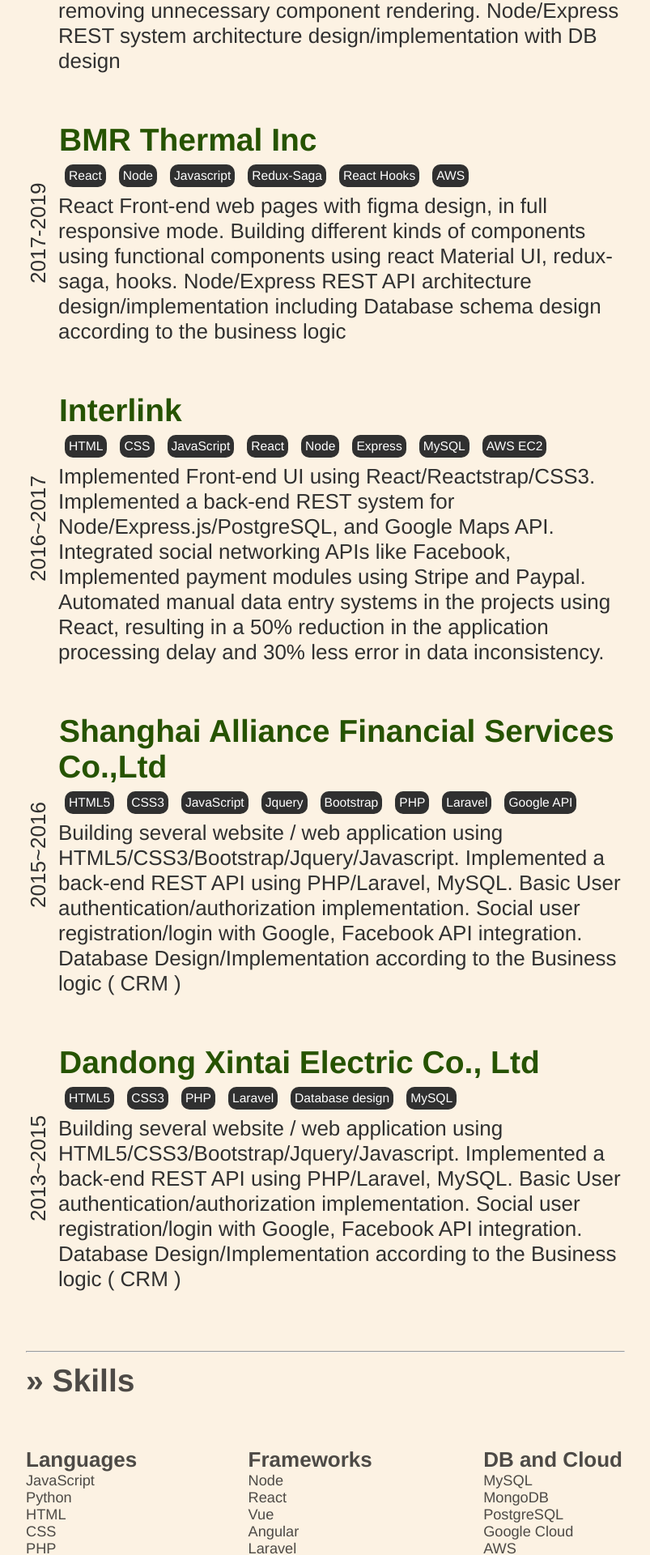
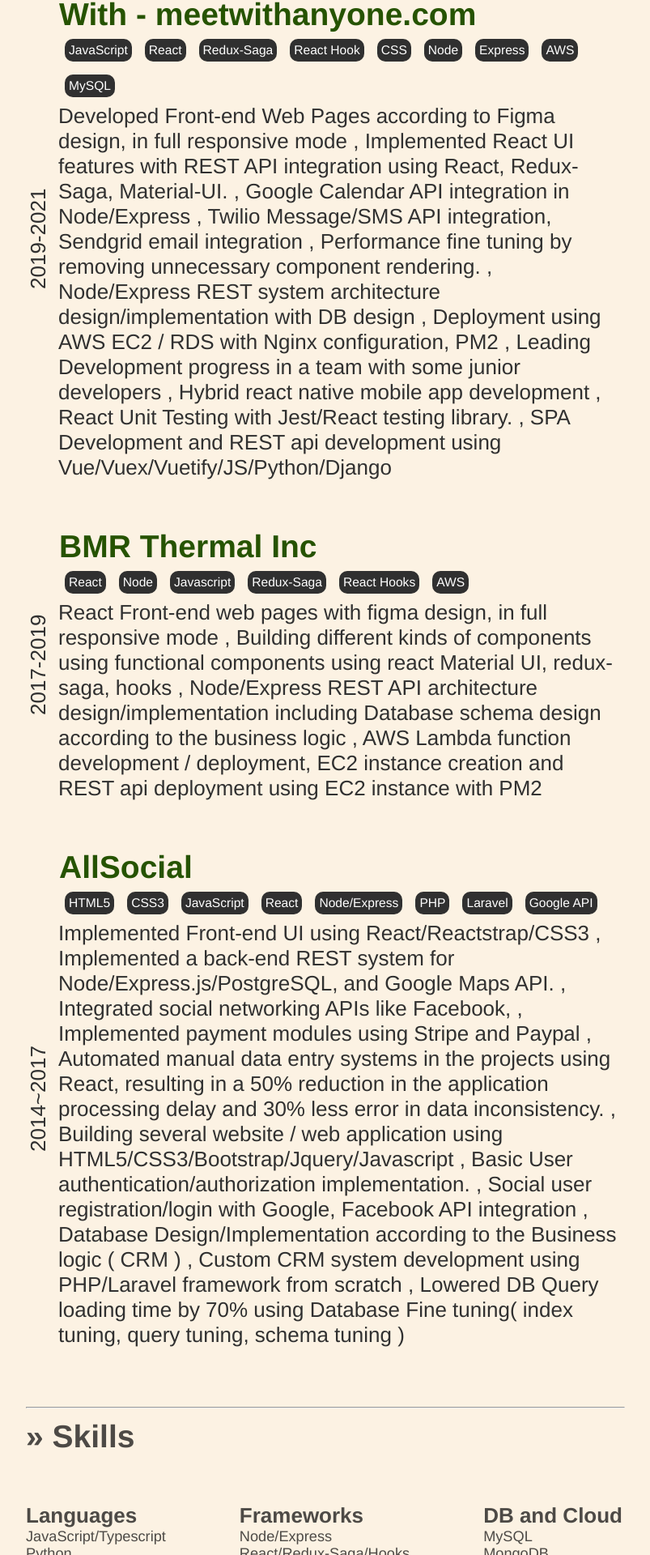
Before and after one commit to pureworldnew/personal-react-web, a React (Create React App) app: page / in a window 1280 px wide. Shown: the part 854-2774 px from the top of the page at 81% size, without its empty margins (238-1041 px from the left). Built offline with nearby package versions, Linux system fonts and the light colour scheme.

Commit message:
udpate profile

```diff
--- a/src/components/experience.js
+++ b/src/components/experience.js
@@ -22,29 +22,24 @@
           <h2>&#187; Experience</h2>
         </div>
         <Job
+          co="Sky Republic Inc"
+          title="Contract - Senior Software developer"
+          date="Nov 2021 - Jan 2022"
+        />
+        <Job
           co="With - meetwithanyone.com"
           title="Full time - MERN stack Developer"
-          date="Apr 2019 - Nov 2021"
+          date="Apr 2019 - Oct 2021"
         />
         <Job
           co="BMR Thermal Inc"
           title="Contract - MERN stack Developer"
-          date="Apr 2017 - Mar 2019"
+          date="May 2017 - Mar 2019"
         />
         <Job
-          co="Interlink"
-          title="Contract - React/Node Developer"
-          date="Feb 2016 - Apr 2017"
-        />
-        <Job
-          co="Shanghai Alliance Financial Services Co.,Ltd"
-          title="Contract - Javascript Developer"
-          date="Apr 2015 - Feb 2016"
-        />
-        <Job
-          co="Dandong Xintai Electric Co., Ltd"
-          title="Contract - Software Engineer"
-          date="Feb 2013 - Apr 2015"
+          co="AllSocial"
+          title="Contract - Full stack Developer"
+          date="Feb 2014 - Apr 2017"
         />
       </div>
     );
--- a/src/components/section.js
+++ b/src/components/section.js
@@ -37,6 +37,30 @@
           <hr />
           <h2>&#187; Projects</h2>
         </div>
+
+        <div id="section">
+          <div id="date">
+            <Date date="2021~2022" />
+          </div>
+          <div>
+            <Title name="Sky Republic Inc" link="https://www.skyrepublic.com" />
+            <div id="labels">
+              <Label label="HTML" />
+              <Label label="CSS" />
+              <Label label="Typescript" />
+              <Label label="React/Redux-Saga/Hooks" />
+              <Label label="Node/Express" />
+              <Label label="Express" />
+              <Label label="Azure AD" />
+              <Label label="AWS Cognito" />
+            </div>
+            <Desc
+              desc="Migration from AWS Cognito User Auth into Azure AD Auth, Front-end page development in Typescript/React/Redux-Saga/Hooks/, Back-end REST api management with Auth middleware creation in Node/Express
+"
+            />
+          </div>
+        </div>
+
         <div id="section">
           <div id="date">
             <Date date="2019-2021" />
@@ -44,7 +68,7 @@
           <div>
             <Title
               name="With - meetwithanyone.com"
-              link="https://meetwithdev.com/"
+              link="https://meetwithanyone.com/"
             />
             <div id="labels">
               <Label label="JavaScript" />
@@ -58,8 +82,18 @@
               <Label label="MySQL" />
             </div>
             <Desc
-              desc="Developed Front-end Web Pages according to Figma design, in full responsive mode. Implemented React UI features with REST API integration using React, Redux-Saga, Material-UI. Created several React components with Recharts that support interactive visualizations of data projections
-and analysis. Performance fine tuning by removing unnecessary component rendering. Node/Express REST system architecture design/implementation with DB design"
+              desc="Developed Front-end Web Pages according to Figma design, in full responsive mode
+,	Implemented React UI features with REST API integration using React, Redux-Saga, Material-UI.
+,	Google Calendar API integration in Node/Express
+,	Twilio Message/SMS API integration, Sendgrid email integration
+,	Performance fine tuning by removing unnecessary component rendering.
+,	Node/Express REST system architecture design/implementation with DB design
+,	Deployment using AWS EC2 / RDS with Nginx configuration, PM2
+,	Leading Development progress in a team with some junior developers
+,	Hybrid react native mobile app development
+,	React Unit Testing with Jest/React testing library.
+,	SPA Development and REST api development using Vue/Vuex/Vuetify/JS/Python/Django
+"
             />
           </div>
         </div>
@@ -79,77 +113,45 @@
               <Label label="AWS" />
             </div>
             <Desc
-              desc="React Front-end web pages with figma design, in full responsive mode. Building different kinds of components using functional components using react Material UI, redux-saga,
-              hooks. Node/Express REST API architecture design/implementation including Database schema design according
-              to the business logic"
+              desc="React Front-end web pages with figma design, in full responsive mode
+,	Building different kinds of components using functional components using react Material UI, redux-saga, hooks
+,	Node/Express REST API architecture design/implementation including Database schema design according to the business logic
+,	AWS Lambda function development / deployment, EC2 instance creation and REST api deployment using EC2 instance with PM2
+"
             />
           </div>
         </div>
 
         <div id="section">
           <div id="date">
-            <Date date="2016~2017" />
+            <Date date="2014~2017" />
           </div>
           <div>
-            <Title name="Interlink" link="https://www.strings.app/" />
-            <div id="labels">
-              <Label label="HTML" />
-              <Label label="CSS" />
-              <Label label="JavaScript" />
-              <Label label="React" />
-              <Label label="Node" />
-              <Label label="Express" />
-              <Label label="MySQL" />
-              <Label label="AWS EC2" />
-            </div>
-            <Desc
-              desc="Implemented Front-end UI using React/Reactstrap/CSS3. Implemented a back-end REST system for Node/Express.js/PostgreSQL, and Google Maps API. Integrated social networking APIs like Facebook, Implemented payment modules using Stripe and Paypal. Automated manual data entry systems in the projects using React, resulting in a 50% reduction in the
-application processing delay and 30% less error in data inconsistency."
-            />
-          </div>
-        </div>
-
-        <div id="section">
-          <div id="date">
-            <Date date="2015~2016" />
-          </div>
-          <div>
-            <Title
-              name="Shanghai Alliance Financial Services Co.,Ltd"
-              link="https://www.sail-fs.com/en/"
-            />
+            <Title name="AllSocial" link="allsocial.com" />
             <div id="labels">
               <Label label="HTML5" />
               <Label label="CSS3" />
               <Label label="JavaScript" />
-              <Label label="Jquery" />
-              <Label label="Bootstrap" />
+              <Label label="React" />
+              <Label label="Node/Express" />
               <Label label="PHP" />
               <Label label="Laravel" />
               <Label label="Google API" />
             </div>
-            <Desc desc="Building several website / web application using HTML5/CSS3/Bootstrap/Jquery/Javascript. Implemented a back-end REST API using PHP/Laravel, MySQL. Basic User authentication/authorization implementation. Social user registration/login with Google, Facebook API integration. Database Design/Implementation according to the Business logic ( CRM )" />
-          </div>
-        </div>
-
-        <div id="section">
-          <div id="date">
-            <Date date="2013~2015" />
-          </div>
-          <div>
-            <Title
-              name="Dandong Xintai Electric Co., Ltd"
-              link="https://www.sail-fs.com/en/"
+            <Desc
+              desc="Implemented Front-end UI using React/Reactstrap/CSS3
+,	Implemented a back-end REST system for Node/Express.js/PostgreSQL, and Google Maps API.
+,	Integrated social networking APIs like Facebook,
+,	Implemented payment modules using Stripe and Paypal
+,	Automated manual data entry systems in the projects using React, resulting in a 50% reduction in the application processing delay and 30% less error in data inconsistency.
+,	Building several website / web application using HTML5/CSS3/Bootstrap/Jquery/Javascript
+,	Basic User authentication/authorization implementation.
+,	Social user registration/login with Google, Facebook API integration
+,	Database Design/Implementation according to the Business logic ( CRM )
+,	Custom CRM system development using PHP/Laravel framework from scratch
+,	Lowered DB Query loading time by 70% using Database Fine tuning( index tuning, query tuning, schema tuning )
+"
             />
-            <div id="labels">
-              <Label label="HTML5" />
-              <Label label="CSS3" />
-              <Label label="PHP" />
-              <Label label="Laravel" />
-              <Label label="Database design" />
-              <Label label="MySQL" />
-            </div>
-            <Desc desc="Building several website / web application using HTML5/CSS3/Bootstrap/Jquery/Javascript. Implemented a back-end REST API using PHP/Laravel, MySQL. Basic User authentication/authorization implementation. Social user registration/login with Google, Facebook API integration. Database Design/Implementation according to the Business logic ( CRM )" />
           </div>
         </div>
       </div>
--- a/src/components/skills.js
+++ b/src/components/skills.js
@@ -25,20 +25,20 @@
         <div className="skills">
           <div id="skill-section">
             <Skill title="Languages" />
-            <SkillPoint point="JavaScript" />
+            <SkillPoint point="JavaScript/Typescript" />
             <SkillPoint point="Python" />
-            <SkillPoint point="HTML" />
+            <SkillPoint point="HTML5/CSS3/SCSS" />
             <SkillPoint point="CSS" />
             <SkillPoint point="PHP" />
           </div>
           <div id="skill-section">
             <Skill title="Frameworks" />
-            <SkillPoint point="Node" />
-            <SkillPoint point="React" />
+            <SkillPoint point="Node/Express" />
+            <SkillPoint point="React/Redux-Saga/Hooks" />
             <SkillPoint point="Vue" />
             <SkillPoint point="Angular" />
-            <SkillPoint point="Laravel" />
-            <SkillPoint point="Django" />
+            <SkillPoint point="Laravel/Codeigniter" />
+            <SkillPoint point="Django/Flask" />
           </div>
           <div id="skill-section">
             <Skill title="DB and Cloud" />
@@ -47,6 +47,7 @@
             <SkillPoint point="PostgreSQL" />
             <SkillPoint point="Google Cloud" />
             <SkillPoint point="AWS" />
+            <SkillPoint point="Azure" />
             <SkillPoint point="Heroku" />
             <SkillPoint point="Git + Github" />
             <SkillPoint point="CI/CD + PM2 + Nginx" />
```
Also changed, not shown: 1 other file (tests, documents, lock files or other folders).
